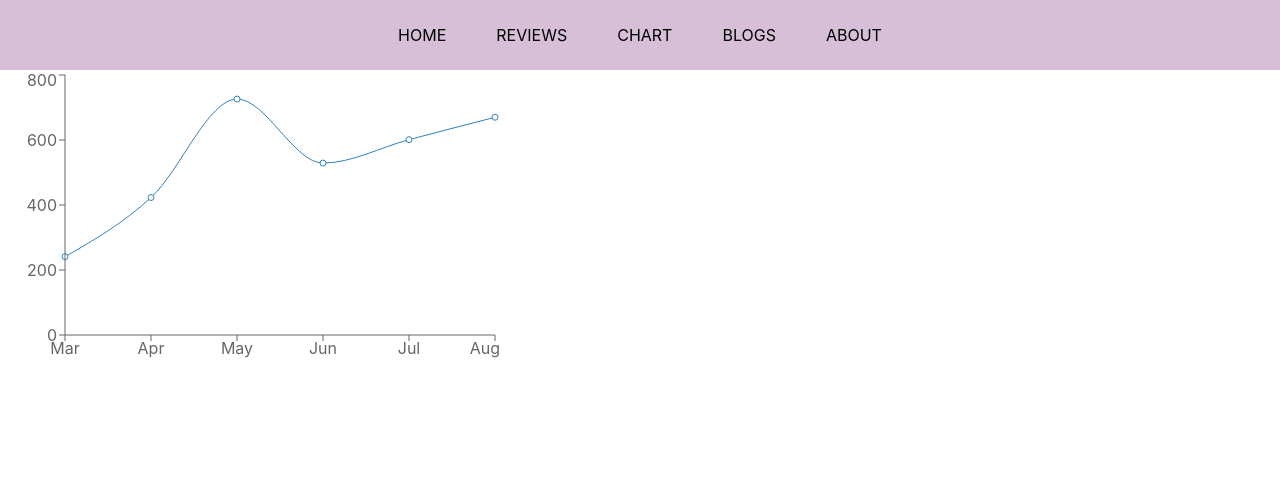
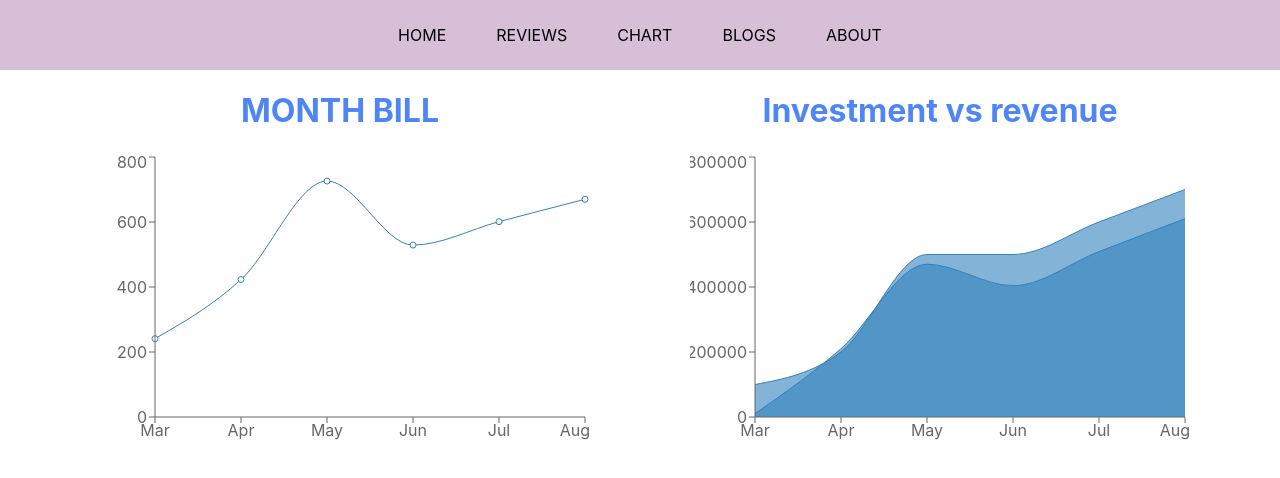
Before and after one commit to Micro-dot/web-book, a React (Create React App) app: page /chart in a window 1280 px wide. Shown: the top 478 px of the page. Built offline with nearby package versions, Linux system fonts and the light colour scheme.

Commit message:
netlify error fixed

```diff
--- a/public/reviews.json
+++ b/public/reviews.json
@@ -3,7 +3,7 @@
         "id": "1",
         "name": "Anant Vijay",
         "ratings": "★★☆☆☆",
-        "img": "https://images.unsplash.com/photo-1506794778202-cad84cf45f1d?ixlib=rb-1.2.1&ixid=MnwxMjA3fDB8MHxzZWFyY2h8M3x8bWVufGVufDB8fDB8fA%3D%3D&w=1000&q=80",
+        "img": "https://images.pexels.com/photos/220453/pexels-photo-220453.jpeg?auto=compress&cs=tinysrgb&w=1260&h=750&dpr=1",
         "review": "This was different. Full disclosure-I'm an unapologetic John Grisham fan! I've randomly read many Grisham books. Recently, I decided to read the complete library in the order written."
     },
     {
--- a/src/Components/Chart/Chart.css
+++ b/src/Components/Chart/Chart.css
@@ -0,0 +1,9 @@
+.chart{
+    display: flex;
+    gap: 100px;
+    margin: 0 90px ;
+}
+h1{
+    text-align: center;
+    color: #4f86f7;
+}
--- a/src/Components/Chart/Chart.js
+++ b/src/Components/Chart/Chart.js
@@ -1,5 +1,6 @@
 import React from 'react';
-import { AreaChart, Line, LineChart, Tooltip, XAxis, YAxis } from 'recharts';
+import './Chart.css';
+import { Area, AreaChart, Line, LineChart, Tooltip, XAxis, YAxis } from 'recharts';
 const Chart = () => {
     const data =
         [
@@ -13,44 +14,57 @@ const Chart = () => {
                 "month": "Apr",
                 "investment": 200000,
                 "sell": 423,
-                "revenue": 24500
+                "revenue": 210200
             },
             {
                 "month": "May",
                 "investment": 500000,
                 "sell": 726,
-                "revenue": 67010
+                "revenue": 470199
             },
             {
                 "month": "Jun",
                 "investment": 500000,
                 "sell": 529,
-                "revenue": 40405
+                "revenue": 404050
             },
             {
                 "month": "Jul",
                 "investment": 600000,
                 "sell": 601,
-                "revenue": 50900
+                "revenue": 509000
             },
             {
                 "month": "Aug",
                 "investment": 700000,
                 "sell": 670,
-                "revenue": 61000
+                "revenue": 610000
             }
         ]
     return (
+        <div className='chart'>
+
             <div>
+                <h1>MONTH BILL</h1>
                 <LineChart width={500} height={300} data={data}>
                     <Line type="monotone" dataKey={'sell'}></Line>
                     <XAxis dataKey={'month'}></XAxis>
                     <Tooltip></Tooltip>
                     <YAxis></YAxis>
                 </LineChart>
+            </div>
+
             <div>
-            <AreaChart></AreaChart>
+                <h1>Investment vs revenue</h1>
+                <AreaChart width={500} height={300} data={data}>
+                    <Area type="monotone" dataKey={'investment'} color={'green'}></Area>
+                    <Area type="monotone" dataKey={'revenue'}></Area>
+                    <XAxis dataKey={'month'}></XAxis>
+                    <Tooltip></Tooltip>
+                    <YAxis></YAxis>
+                </AreaChart>
             </div>
+
         </div>
     );
 };
--- a/src/Components/Home/Home.js
+++ b/src/Components/Home/Home.js
@@ -13,7 +13,7 @@ const Home = () => {
                 </div>
                 <div className='text'>
                     <h1>Find your best book.</h1>
-                    <p>Lorem, ipsum dolor sit amet consectetur adipisicing elit. Tempora quis nisi beatae? Eaque ullam necessitatibus maxime. Sint voluptatum, dolorum sed illo, deleniti optio dolores eum a, fuga rem dolor iste?</p>
+                    <p>Cicero once said, ” A room without books is like a body without a soul”. Book Readers from all over the world would definitely agree on this. Maybe in the free time, you are reading a great book and want to show your friends and followers. </p>
                     <div className='button'>
                         <button>Live Demo</button>
                     </div>
--- a/src/Components/NotFound/NotFound.css
+++ b/src/Components/NotFound/NotFound.css
@@ -0,0 +1,3 @@
+.notfoundimg{
+    text-align: center;
+}
--- a/src/Components/NotFound/NotFound.js
+++ b/src/Components/NotFound/NotFound.js
@@ -1,9 +1,9 @@
 import React from 'react';
-
+import './NotFound.css';
 const NotFound = () => {
     return (
-        <div>
-            <h1>URL not Found</h1>
+        <div className='notfoundimg'>
+            <img src={'https://cdn.dribbble.com/users/1291613/screenshots/3198569/minion_stuart_404_800x600.png'} alt="" />
         </div>
     );
 };
```
Also changed, not shown: 1 other file (tests, documents, lock files or other folders). Lines whose indentation alone changed are shown as unchanged.
